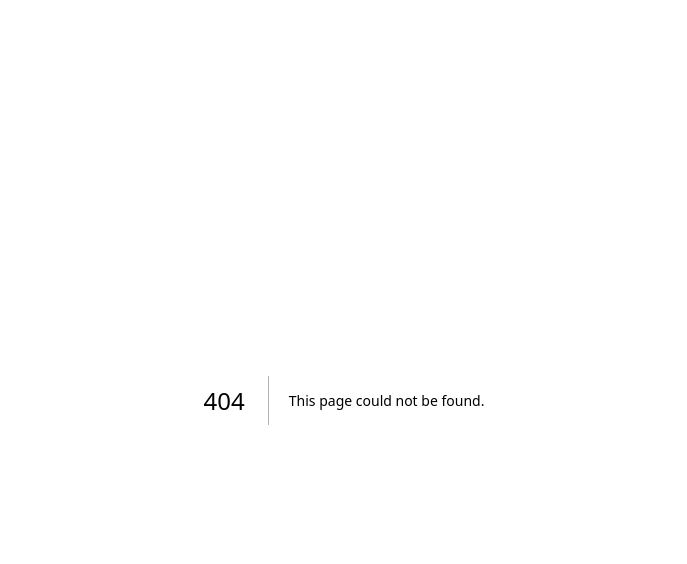
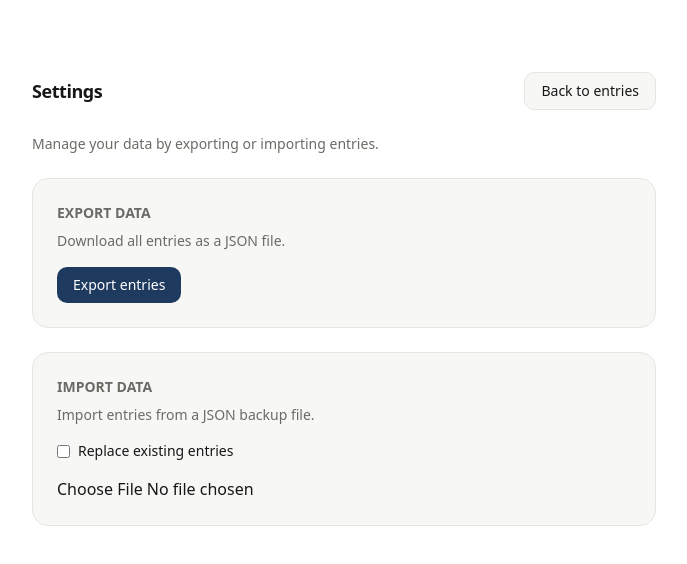
Before and after one commit to and27/emotion-trace, a Next.js app: page /settings in a window 1280 px wide. Before the commit this address had no page. Shown: the top 564 px of the page, without its empty margins (296-983 px from the left). Built offline with nearby package versions, Linux system fonts and the light colour scheme.

Commit message:
feat: add import export json from settings

```diff
--- /dev/null
+++ b/src/app/(app)/settings/page.tsx
@@ -0,0 +1,5 @@
+import { SettingsScreen } from "../../../ui/screens/SettingsScreen";
+
+export default function SettingsPage() {
+  return <SettingsScreen />;
+}
--- a/src/ui/screens/EntriesListScreen.tsx
+++ b/src/ui/screens/EntriesListScreen.tsx
@@ -1,6 +1,5 @@
 "use client";
 
-import { useState } from "react";
 import { useEmotionalEntries } from "../hooks/useEmotionalEntries";
 import { Card } from "../components/Card";
 import { Chip } from "../components/Chip";
@@ -10,21 +9,6 @@ import Link from "next/link";
 
 export function EntriesListScreen() {
   const { entries, loading } = useEmotionalEntries();
-  const [expandedEntries, setExpandedEntries] = useState<Set<string>>(
-    () => new Set()
-  );
-
-  function toggleExpanded(entryId: string) {
-    setExpandedEntries((prev) => {
-      const next = new Set(prev);
-      if (next.has(entryId)) {
-        next.delete(entryId);
-      } else {
-        next.add(entryId);
-      }
-      return next;
-    });
-  }
 
   if (loading) {
     return (
@@ -35,7 +19,7 @@ export function EntriesListScreen() {
   }
 
   return (
-    <div className="mx-auto max-w-3xl">
+    <div className="mx-auto max-w-3xl relative pb-16">
       <div className="mb-8 flex items-end justify-between">
         <div>
           <SectionTitle as="h1" className="text-2xl">
@@ -65,26 +49,14 @@ export function EntriesListScreen() {
       <ul className="space-y-6">
         {[...entries]
           .sort((a, b) => b.createdAt - a.createdAt)
-          .map((entry) => {
-            const isExpanded = expandedEntries.has(entry.id);
-
-            return (
+          .map((entry) => (
             <li key={entry.id}>
               <Card>
-                  <div className="flex flex-wrap items-start justify-between gap-3">
                 <div className="text-xs font-medium uppercase tracking-wide text-text-muted">
                   {new Date(entry.createdAt).toLocaleString()}
                 </div>
-                    <button
-                      type="button"
-                      onClick={() => toggleExpanded(entry.id)}
-                      className="text-xs font-semibold text-foreground hover:text-text-muted"
-                    >
-                      {isExpanded ? "Hide" : "See more"}
-                    </button>
-                  </div>
 
-                  <div className="mt-3 flex flex-wrap gap-2 items-center">
+                <div className="mt-2 flex flex-wrap gap-2 items-center">
                   <div className="text-xs font-semibold uppercase text-text-muted">
                     Emotions
                   </div>
@@ -97,7 +69,7 @@ export function EntriesListScreen() {
                   )}
                 </div>
 
-                  <div className="mt-3 flex flex-wrap gap-2 items-center">
+                <div className="mt-2 flex flex-wrap gap-2 items-center">
                   <div className="text-xs font-semibold uppercase text-text-muted">
                     Context tags
                   </div>
@@ -109,59 +81,20 @@ export function EntriesListScreen() {
                     ))
                   )}
                 </div>
-
-                  {isExpanded && (
-                    <div className="mt-3 space-y-3">
-                      <div>
-                        <div className="mt-2 flex flex-wrap gap-2 items-center">
-                          <div className="text-xs font-semibold uppercase text-text-muted">
-                            Body sensations
-                          </div>
-                          {entry.bodySensations.map((bs, i) => (
-                            <Chip key={`${bs.bodyArea}-${bs.sensation}-${i}`}>
-                              {bs.sensation} · {bs.bodyArea}
-                            </Chip>
-                          ))}
-                        </div>
-                      </div>
-
-                      {entry.beliefs && (
-                        <div className="flex flex-wrap gap-2 items-center">
-                          <div className="text-xs font-semibold uppercase text-text-muted">
-                            Beliefs
-                          </div>
-                          {entry.beliefs?.length === 0 ? (
-                            <Chip tone="neutral">None</Chip>
-                          ) : (
-                            entry.beliefs?.map((belief) => (
-                              <Chip key={belief.id}>{belief.label}</Chip>
-                            ))
-                          )}
-                        </div>
-                      )}
-
-                      <div className="mt-2">
-                        <div className="text-xs font-semibold uppercase text-text-muted">
-                          Context note
-                        </div>
-                        {entry.contextNote &&
-                        entry.contextNote.trim() !== "" ? (
-                          <p className="mt-2 text-sm text-foreground">
-                            {entry.contextNote}
-                          </p>
-                        ) : (
-                          <div className="mt-2">
-                            <Chip tone="neutral">None</Chip>
-                          </div>
-                        )}
-                      </div>
-                    </div>
-                  )}
               </Card>
             </li>
-            );
-          })}
+          ))}
       </ul>
+
+      <div className="fixed bottom-6 right-6">
+        <Button
+          asChild
+          className="rounded-full aspect-square text-lg shadow-md"
+          aria-label="Open settings"
+        >
+          <Link href="/settings">⚙︎</Link>
+        </Button>
+      </div>
     </div>
   );
 }
--- /dev/null
+++ b/src/ui/screens/SettingsScreen.tsx
@@ -0,0 +1,151 @@
+"use client";
+
+import { useState } from "react";
+import { useEmotionalEntryRepository } from "../providers/AppProviders";
+import { EmotionalEntry } from "../../domain/entry/EmotionalEntry";
+import { EmotionalEntryDatabase } from "../../persistence/indexeddb/db";
+import { Button } from "../components/Button";
+import { Card } from "../components/Card";
+import { SectionTitle } from "../components/SectionTitle";
+import Link from "next/link";
+
+type ExportPayload = {
+  version: 1;
+  exportedAt: string;
+  entries: EmotionalEntry[];
+};
+
+export function SettingsScreen() {
+  const repo = useEmotionalEntryRepository();
+  const [status, setStatus] = useState<string | null>(null);
+  const [isBusy, setIsBusy] = useState(false);
+  const [replaceExisting, setReplaceExisting] = useState(false);
+
+  async function handleExport() {
+    setIsBusy(true);
+    setStatus(null);
+    try {
+      const entries = await repo.getAll();
+      const payload: ExportPayload = {
+        version: 1,
+        exportedAt: new Date().toISOString(),
+        entries,
+      };
+
+      const blob = new Blob([JSON.stringify(payload, null, 2)], {
+        type: "application/json",
+      });
+      const url = URL.createObjectURL(blob);
+      const link = document.createElement("a");
+      link.href = url;
+      link.download = `emotional-entries-${Date.now()}.json`;
+      link.click();
+      URL.revokeObjectURL(url);
+      setStatus("Exported entries successfully.");
+    } catch (error) {
+      setStatus("Export failed. Please try again.");
+    } finally {
+      setIsBusy(false);
+    }
+  }
+
+  async function handleImport(file: File) {
+    setIsBusy(true);
+    setStatus(null);
+    try {
+      const text = await file.text();
+      const parsed = JSON.parse(text) as ExportPayload | EmotionalEntry[];
+      const entries = Array.isArray(parsed) ? parsed : parsed.entries;
+
+      if (!Array.isArray(entries)) {
+        throw new Error("Invalid file format");
+      }
+
+      if (replaceExisting) {
+        const db = new EmotionalEntryDatabase();
+        await db.entries.clear();
+      }
+
+      for (const entry of entries) {
+        await repo.save(entry);
+      }
+
+      setStatus("Import completed.");
+    } catch (error) {
+      setStatus("Import failed. Please check the file format.");
+    } finally {
+      setIsBusy(false);
+    }
+  }
+
+  return (
+    <div className="mx-auto max-w-2xl px-6 py-10">
+      <div className="mb-6 flex items-center justify-between">
+        <SectionTitle as="h1" className="text-2xl">
+          Settings
+        </SectionTitle>
+        <Button asChild variant="secondary">
+          <Link href="/">Back to entries</Link>
+        </Button>
+      </div>
+      <p className="mt-2 text-sm text-text-muted">
+        Manage your data by exporting or importing entries.
+      </p>
+
+      <div className="mt-6 space-y-6">
+        <Card className="space-y-4">
+          <div>
+            <h2 className="text-sm font-semibold uppercase text-text-muted">
+              Export data
+            </h2>
+            <p className="mt-2 text-sm text-text-muted">
+              Download all entries as a JSON file.
+            </p>
+          </div>
+          <Button onClick={handleExport} disabled={isBusy}>
+            Export entries
+          </Button>
+        </Card>
+
+        <Card className="space-y-4">
+          <div>
+            <h2 className="text-sm font-semibold uppercase text-text-muted">
+              Import data
+            </h2>
+            <p className="mt-2 text-sm text-text-muted">
+              Import entries from a JSON backup file.
+            </p>
+          </div>
+
+          <label className="flex items-center gap-2 text-sm text-foreground">
+            <input
+              type="checkbox"
+              checked={replaceExisting}
+              onChange={(event) => setReplaceExisting(event.target.checked)}
+            />
+            Replace existing entries
+          </label>
+
+          <input
+            type="file"
+            accept="application/json"
+            disabled={isBusy}
+            onChange={(event) => {
+              const file = event.target.files?.[0];
+              if (file) {
+                handleImport(file);
+                event.target.value = "";
+              }
+            }}
+          />
+        </Card>
+
+        {status && (
+          <p className="text-sm text-text-muted" role="status">
+            {status}
+          </p>
+        )}
+      </div>
+    </div>
+  );
+}
```
Lines whose indentation alone changed are shown as unchanged.
